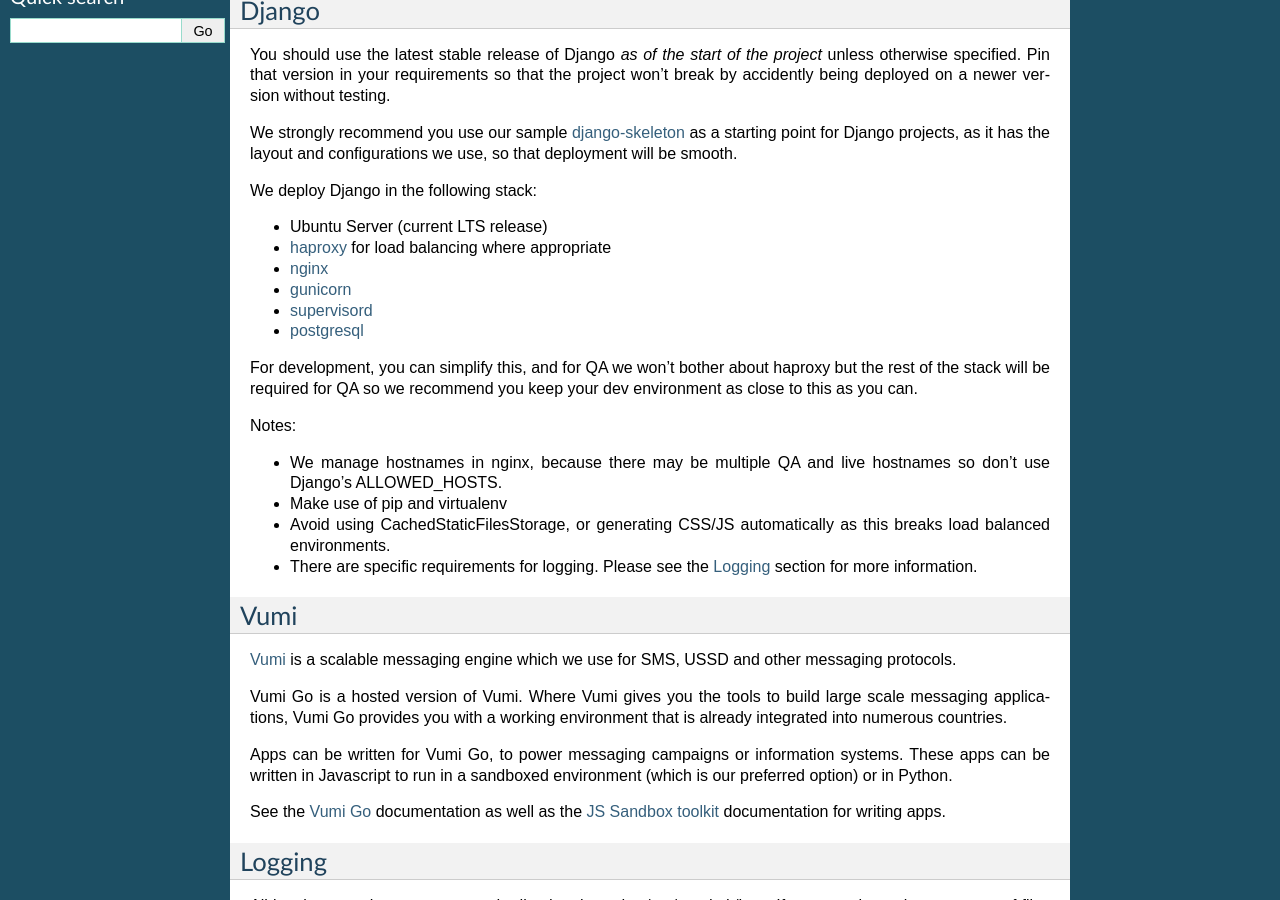
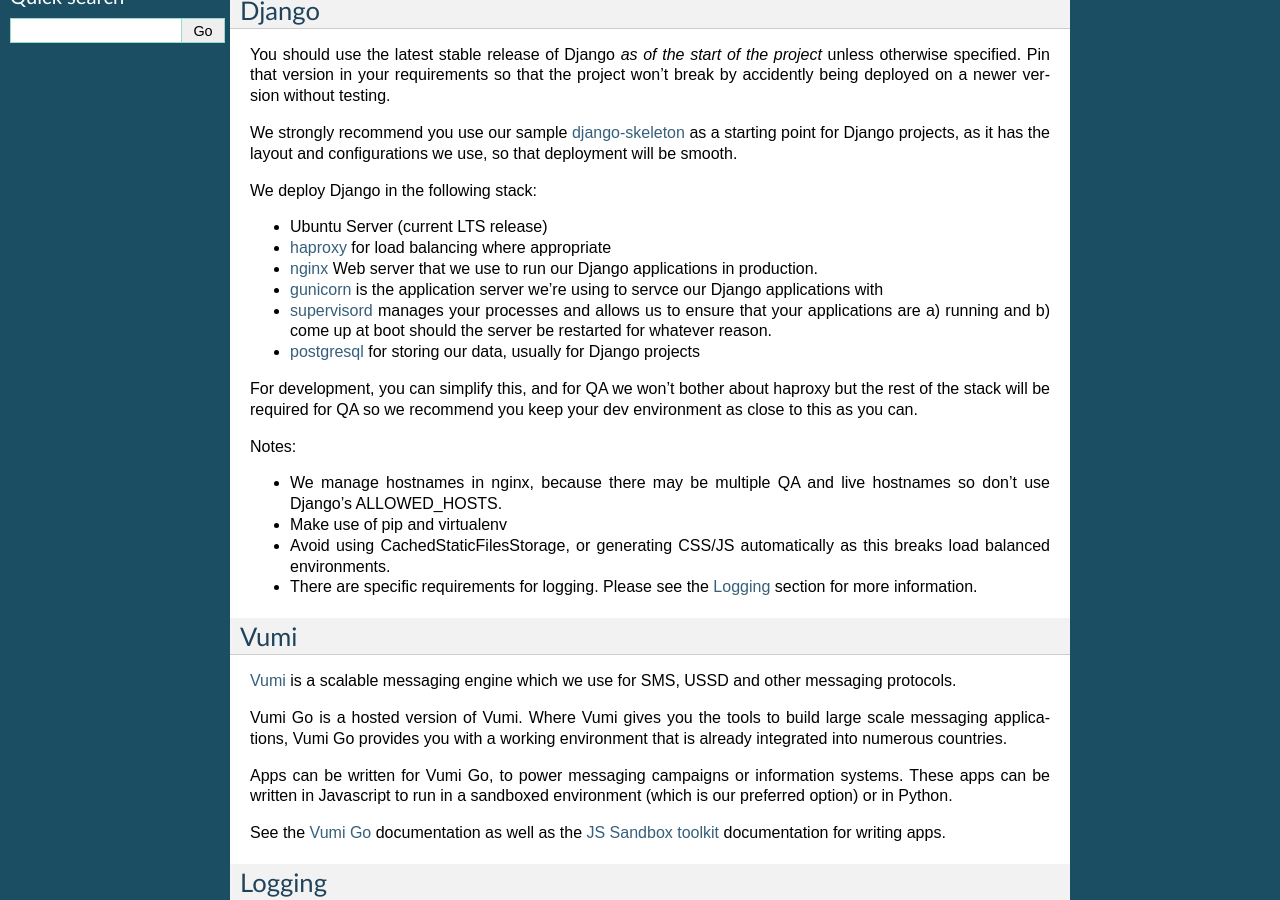
Before and after one commit to praekeltfoundation/ways-of-working, a Sphinx documentation site: the page built from docs/platforms.rst, in a window 1280 px wide and 900 px high, scrolled down 346 px. Built offline with Sphinx 7.4.7, drawn with Linux system fonts in a browser that asks for light colours.

Commit message:
document nginx, gunicorn, supervisord, migrations and postgresql

```diff
--- a/docs/platforms.rst
+++ b/docs/platforms.rst
@@ -32,10 +32,10 @@
 
 - Ubuntu Server (current LTS release)
 - haproxy_ for load balancing where appropriate
-- nginx_
-- gunicorn_
-- supervisord_
-- postgresql_
+- nginx_ Web server that we use to run our Django applications in production.
+- gunicorn_ is the application server we're using to servce our Django applications with
+- supervisord_ manages your processes and allows us to ensure that your applications are a) running and b) come up at boot should the server be restarted for whatever reason.
+- postgresql_ for storing our data, usually for Django projects
 
 For development, you can simplify this, and for QA we won't bother about haproxy
 but the rest of the stack will be required for QA so we recommend you keep your
```
